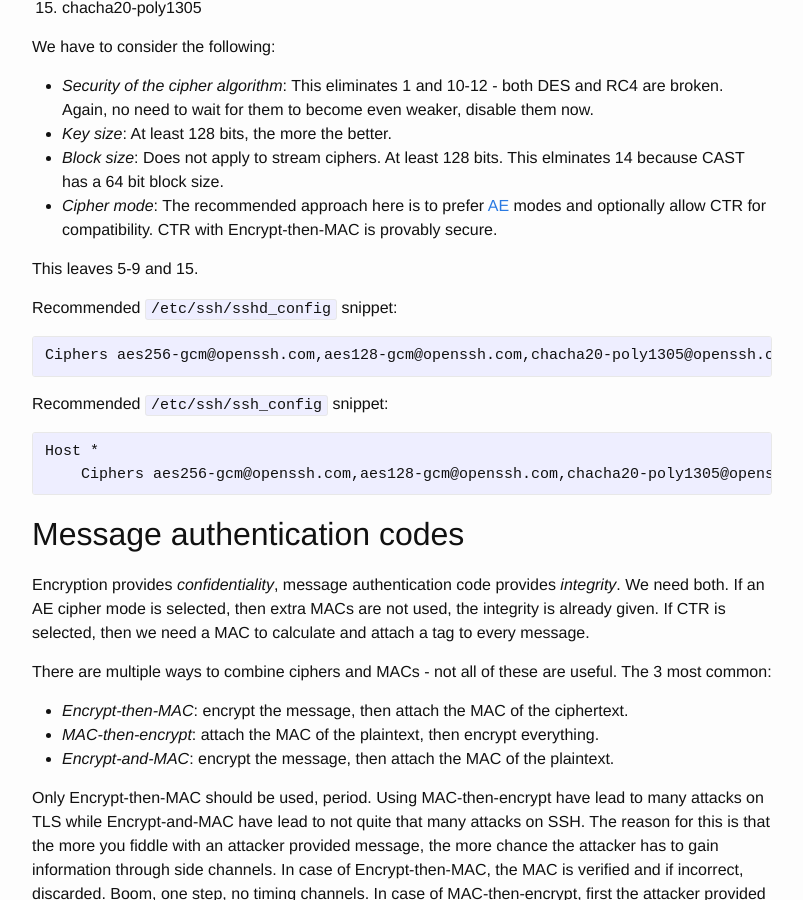
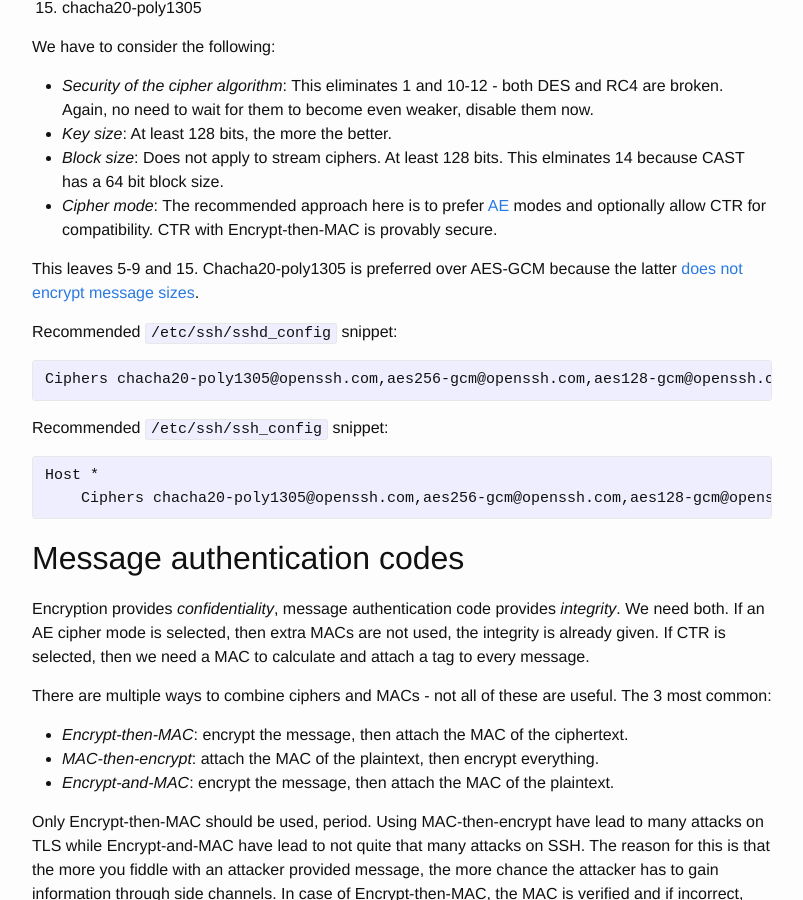
Before and after one commit to stribika/stribika.github.io, a Jekyll site: the page built from _posts/2015-01-04-secure-secure-shell.md, in a window 1280 px wide and 900 px high, scrolled down 3671 px. Shown: the whole window, without its empty margins (238-1041 px from the left). Built offline with Jekyll 4.4.1, drawn with Linux system fonts in a browser that asks for light colours.

Commit message:
Prefer Chacha20-Poly1305.

```diff
--- a/_posts/2015-01-04-secure-secure-shell.md
+++ b/_posts/2015-01-04-secure-secure-shell.md
@@ -177,15 +177,16 @@ We have to consider the following:
   CTR with Encrypt-then-MAC is provably secure.
 
 This leaves 5-9 and 15.
+Chacha20-poly1305 is preferred over AES-GCM because the latter [does not encrypt message sizes][chacha20-poly1305].
 
 Recommended `/etc/ssh/sshd_config` snippet:
 
-<pre><code>Ciphers aes256-gcm@openssh.com,aes128-gcm@openssh.com,chacha20-poly1305@openssh.com,aes256-ctr,aes192-ctr,aes128-ctr</code></pre>
+<pre><code>Ciphers chacha20-poly1305@openssh.com,aes256-gcm@openssh.com,aes128-gcm@openssh.com,aes256-ctr,aes192-ctr,aes128-ctr</code></pre>
 
 Recommended `/etc/ssh/ssh_config` snippet:
 
 <pre><code>Host *
-    Ciphers aes256-gcm@openssh.com,aes128-gcm@openssh.com,chacha20-poly1305@openssh.com,aes256-ctr,aes192-ctr,aes128-ctr</code></pre>
+    Ciphers chacha20-poly1305@openssh.com,aes256-gcm@openssh.com,aes128-gcm@openssh.com,aes256-ctr,aes192-ctr,aes128-ctr</code></pre>
 
 ## Message authentication codes
 
@@ -364,5 +365,6 @@ Give up to preseve your sanity.
 [nist-sucks]: http://blog.cr.yp.to/20140323-ecdsa.html
 [bullrun]: https://projectbullrun.org/dual-ec/vulnerability.html
 [ae]: https://en.wikipedia.org/wiki/Authenticated_encryption
+[chacha20-poly1305]: http://blog.djm.net.au/2013/11/chacha20-and-poly1305-in-openssh.html
 [grsec]: https://grsecurity.net/
 [tor-hs]: https://www.torproject.org/docs/hidden-services.html.en
```
